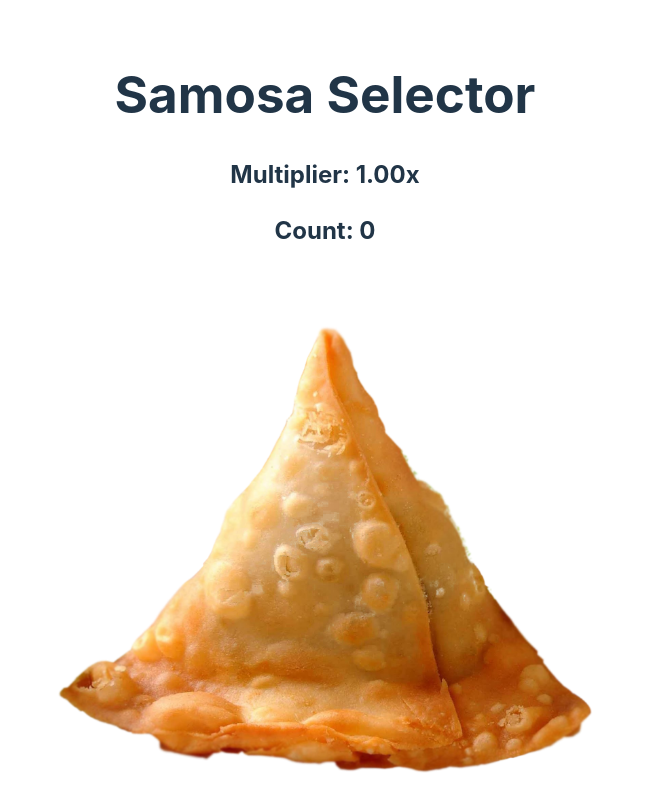
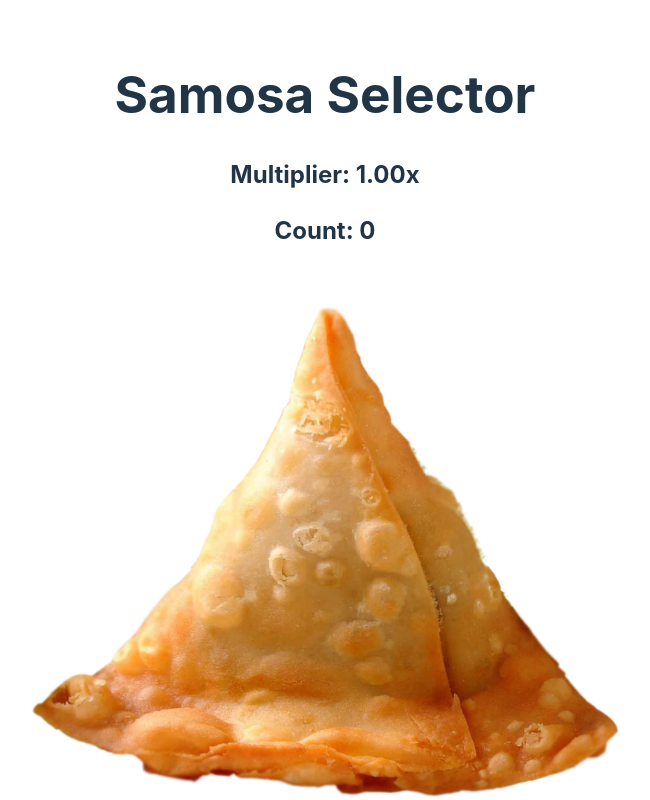
Before and after one commit to TriMPham98/WEB102-samosa-selector, a React (Vite) app in the folder somosa-selector/: page / in a window 1280 px wide. In both pictures the pointer is over the picture 640 px from the left and 528 px from the top of the page. Shown: the top 800 px of the page, without its empty margins (315-965 px from the left). Built offline with nearby package versions, Linux system fonts and the light colour scheme.

Commit message:
Add pulse animation on samosa hover and click

```diff
--- a/somosa-selector/src/index.css
+++ b/somosa-selector/src/index.css
@@ -96,3 +96,12 @@ button:focus-visible {
   cursor: pointer;
   margin-top: 10px;
 }
+
+.samosa:hover {
+  cursor: pointer;
+  transform: scale(1.1);
+}
+
+.samosa:active {
+  transform: scale(0.95);
+}
```
